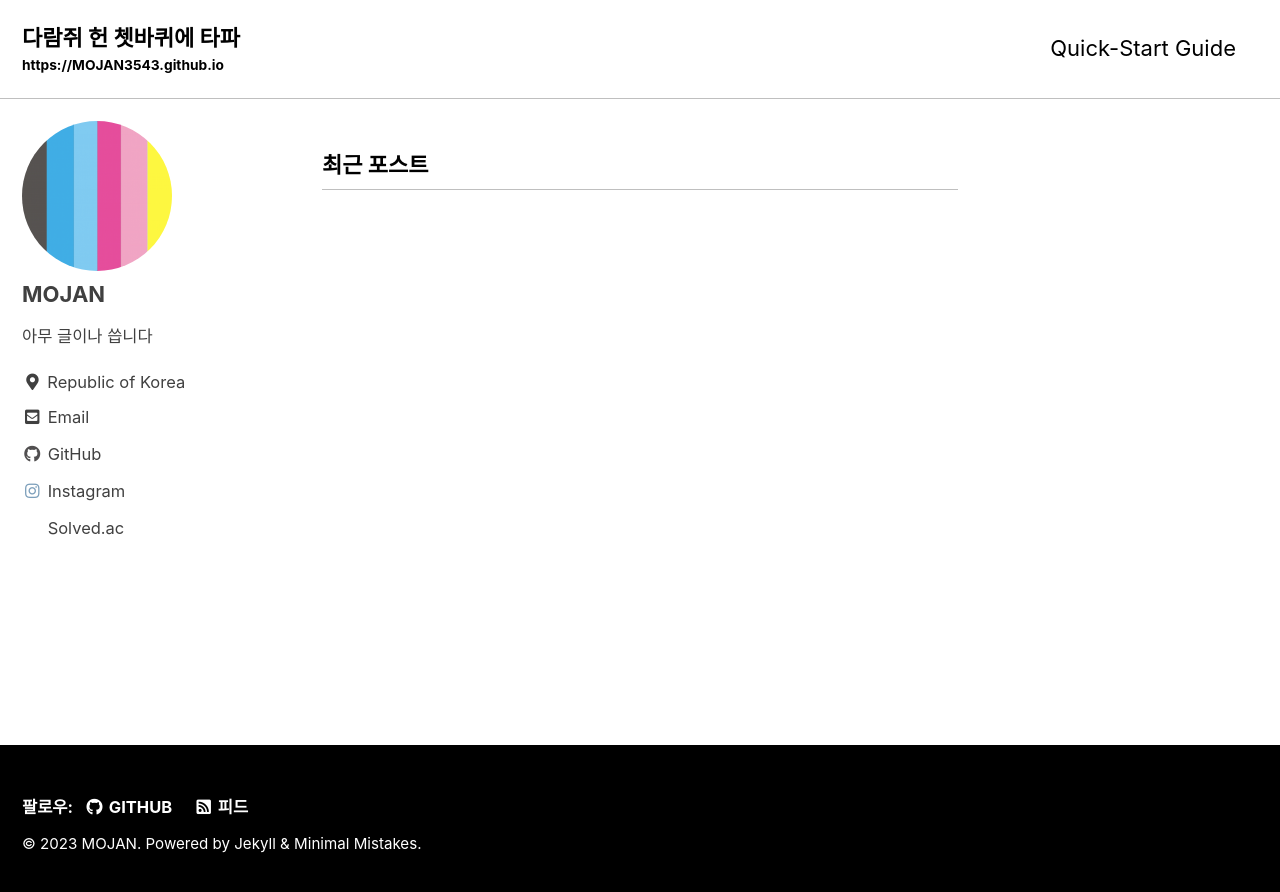
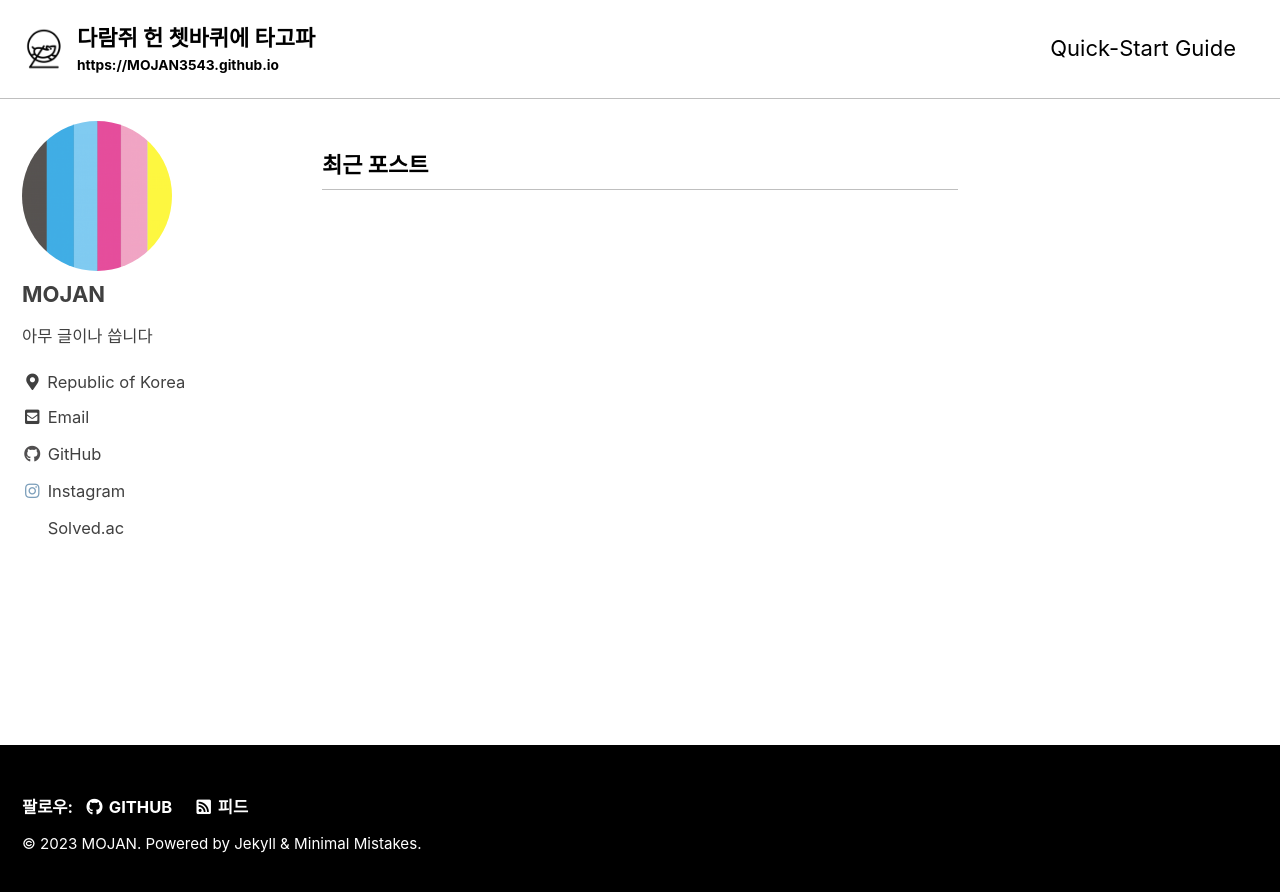
Before and after one commit to MOJAN3543/MOJAN3543.github.io, a Jekyll site: the page built from index.html, in a window 1280 px wide. Shown: the top 892 px of the page. Built offline with Jekyll 4.4.1, drawn with Linux system fonts in a browser that asks for light colours; cached includes are drawn as plain includes; the list of posts is cut into pages by our own code.

Commit message:
Update _config.yml
Add logo

```diff
--- a/_config.yml
+++ b/_config.yml
@@ -25,8 +25,8 @@ url                      : "https://MOJAN3543.github.io" # the base hostname & p
 baseurl                  : # the subpath of your site, e.g. "/blog"
 repository               : "https://github.com/MOJAN3543/MOJAN3543.github.io" # GitHub username/repo-name e.g. "mmistakes/minimal-mistakes"
 teaser                   : # path of fallback teaser image, e.g. "/assets/images/500x300.png"
-logo                     : # path of logo image to display in the masthead, e.g. "/assets/images/88x88.png"
-masthead_title           : "다람쥐 헌 쳇바퀴에 타파" # overrides the website title displayed in the masthead, use " " for no title
+logo                     : "images/wheel.png"# path of logo image to display in the masthead, e.g. "/assets/images/88x88.png"
+masthead_title           : "다람쥐 헌 쳇바퀴에 타고파" # overrides the website title displayed in the masthead, use " " for no title
 # breadcrumbs            : false # true, false (default)
 words_per_minute         : 200
 comments:
```
